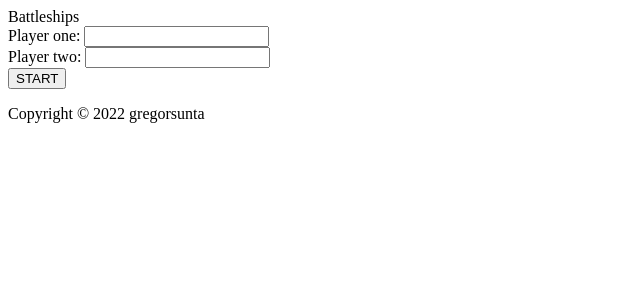
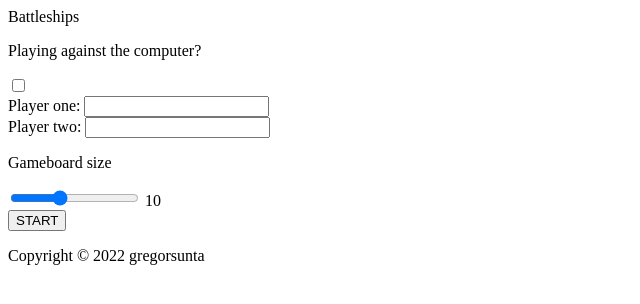
Before and after one commit to gregorsunta/battleship, a plain HTML site: page index.bundle.html in a window 1280 px wide. Shown: the whole page, without its empty margins (0-640 px from the left). Drawn offline with Linux system fonts and the light colour scheme.

Commit message:
add a form for name and options input. Also remove script tag from html template

```diff
--- a/index.bundle.html
+++ b/index.bundle.html
@@ -4,7 +4,6 @@
     <meta charset="utf-8" />
     <title>Battleship</title>
     <meta name="viewport" content="width=device-width, initial-scale=1" />
-    <script defer src="main.bundle.js"></script>
   <script defer src="main.bundle.js"></script></head>
   <body>
     <header>
@@ -14,18 +13,36 @@
     </header>
     <main>
       <div class="content container">
+        <form class="name input container" id="start-form">
+          <section>
+            <p>Playing against the computer?</p>
+            <input type="checkbox" class="option computer" autocomplete="off" />
+          </section>
+          <section class="name input one">
+            <label>Player one:</label>
+            <input type="text" required />
+          </section>
+          <section class="name input two">
+            <label>Player two:</label>
+            <input type="text" required />
+          </section>
+          <p>Gameboard size</p>
+          <section class="option size">
+            <input
+              autocomplete="off"
+              type="range"
+              min="7"
+              max="15"
+              value="10"
+              name="gameboard-size"
+            />
+            <output name="result" for="gameboard-size gameboard-sizeA">
+              10</output
+            >
+          </section>
+          <button form="start-form" type="button">START</button>
+        </form>
         <game>
-          <form class="name input container">
-            <section>
-              <label class="input">Player one:</label>
-              <input type="text" />
-            </section>
-            <section>
-              <label class="input">Player two:</label>
-              <input type="text" />
-            </section>
-            <button>START</button>
-          </form>
           <div class="container game">
             <div class="left container gameboard"></div>
             <div class="right container gameboard"></div>
```
